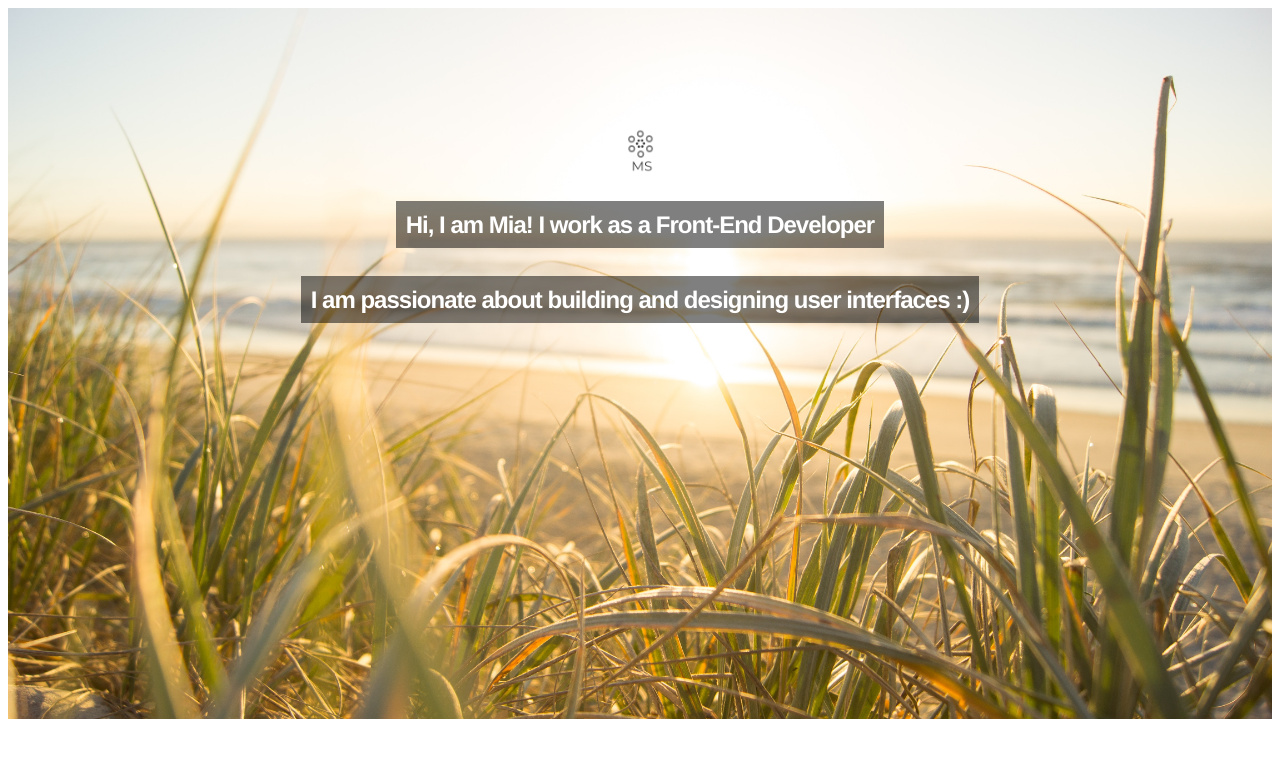
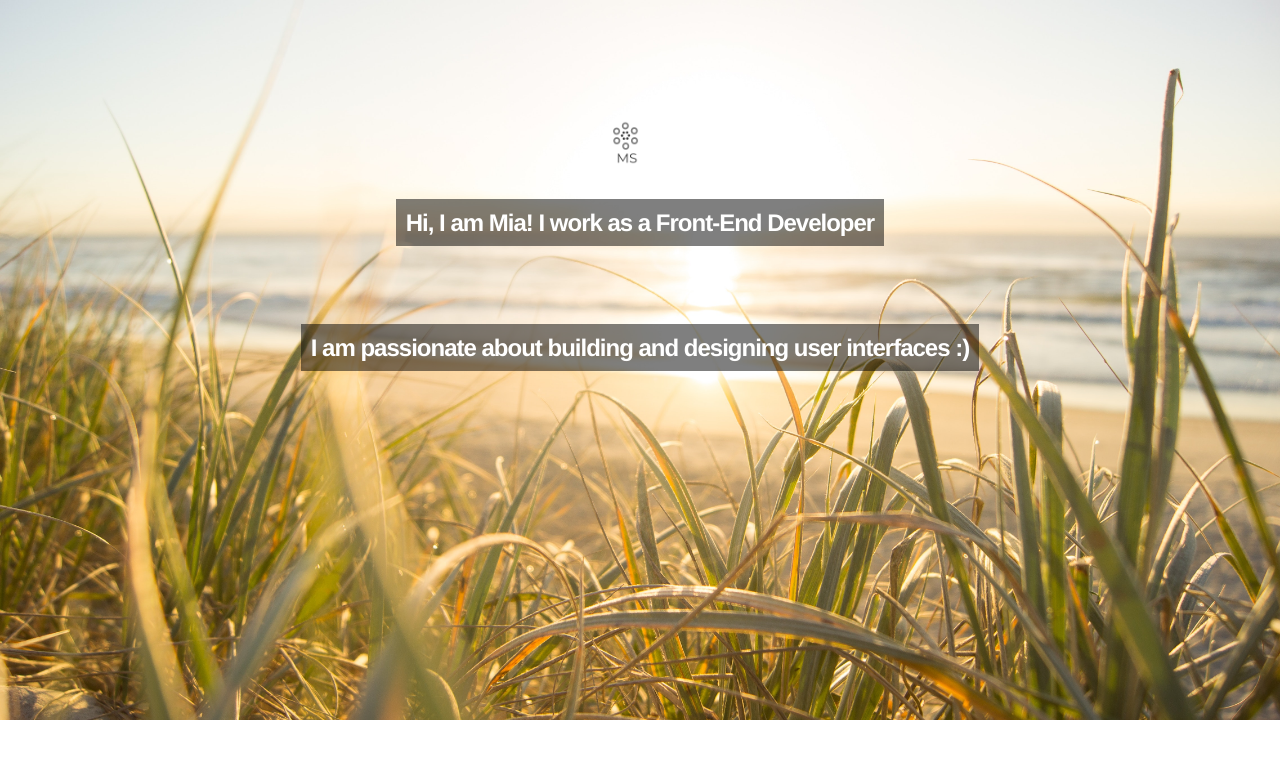
Before and after one commit to addania/profile, a Gatsby site: page / in a window 1280 px wide. Built offline with nearby package versions, Linux system fonts and the light colour scheme; Gatsby itself is replaced by a stand-in of ours.

Commit message:
adding bootstrap rows and columns

```diff
--- a/package.json
+++ b/package.json
@@ -15,8 +15,10 @@
     "test": "echo \"Write tests! -> https://gatsby.dev/unit-testing\" && exit 1"
   },
   "dependencies": {
+    "bootstrap": "^4.4.1",
     "gatsby": "^2.19.7",
     "react": "^16.12.0",
+    "react-bootstrap": "^1.0.0-beta.16",
     "react-dom": "^16.12.0"
   },
   "devDependencies": {
--- a/src/pages/index.css
+++ b/src/pages/index.css
@@ -1,23 +1,18 @@
-.image {
-   position: relative;
-   width: 100%;
-}
-
-h2.one {
+h2 {
   position: absolute;
-   top: 100px;
   width: 100%;
   text-align: center;
 }
 
-h2.two {
-   position: absolute;
-   top: 175px;
-   width: 100%;
-   text-align: center;
+h2.title {
+  top: 100px;
 }
 
-h2 span {
+h2.subtitle {
+  top: 175px;
+}
+
+h2 span{
   color: white;
   font: bold 24px/45px Helvetica, Sans-Serif;
   letter-spacing: -1px;
@@ -25,18 +20,3 @@ h2 span {
   background: rgba(0, 0, 0, 0.5);
   padding: 10px;
 }
-
-.centerImage{
-  position: absolute;
-   top: 120px;
-   width: 100%;
-   text-align: center;
-
-}
-.logo {
-
-   /*display: block;*/
-  /* margin: 0 auto 0 auto;*/
-  /* position: relative; */
-
-}
--- a/src/pages/index.js
+++ b/src/pages/index.js
@@ -2,16 +2,27 @@ import React from "react"
 import "./index.css";
 import hero from './img/hero.jpg';
 import logo from './img/logo.png';
+import { Row, Col, Container } from "react-bootstrap";
+import 'bootstrap/dist/css/bootstrap.min.css';
 
 export default () =>
 <div>
-  <div class="image">
-
+  <div>
      <img src={hero} style={{width: "100%"}} alt="hero" />
+     <Row>
+     <Col sm={12} style ={{position: "absolute", top: "120px", width: "100%", textAlign: "center" }}>
      <div style={{width:"100%"}} className="centerImage"><img src={logo} style={{width: "45px"}} className="logo" alt="logo" /></div>
-
-     <h2 style={{ fontSize: `72px` }} className="one"><span>Hi, I am Mia! I work as a Front-End Developer  {/*<span class='spacer'></span>*/}</span></h2>
-     <h2 style={{ fontSize: `72px` }} className="two"><span>I am passionate about building and designing user interfaces :)  {/*<span class='spacer'></span>*/}</span></h2>
+     </Col>
+     </Row>
+     <Row>
+     <Col sm={12} style ={{position: "absolute", top: "100px" }}>
+     <h2 className="title"><span>Hi, I am Mia! I work as a Front-End Developer</span></h2>
+     </Col>
+     </Row>
+     <Row>
+     <Col sm={12} style ={{position: "absolute", top: "150px" }}>
+     <h2 className="subtitle"><span>I am passionate about building and designing user interfaces :)</span></h2>
+     </Col>
+     </Row>
   </div>
-
 </div>
```
Also changed, not shown: 1 other file. Lines whose indentation alone changed are shown as unchanged.
